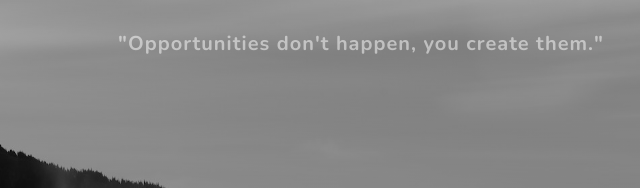
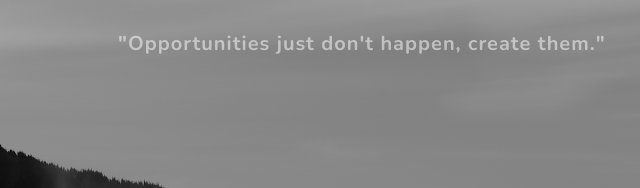
Before and after one commit to mgr2040/MR, a plain HTML site: page index.html in a window 1280 px wide. Shown: the top 188 px of the page, 0-640 px from the left. Drawn offline with nearby package versions, Linux system fonts and the light colour scheme.

Commit message:
index.html

```diff
--- a/index.html
+++ b/index.html
@@ -19,7 +19,7 @@
         <!-- Navigation-->
         <nav class="navbar navbar-expand-lg navbar-light fixed-top" id="mainNav">
             <div class="container px-4 px-lg-5">
-                <a class="navbar-brand" href="#page-top">"Opportunities don't happen, you create them."</a>
+                <a class="navbar-brand" href="#page-top">"Opportunities just don't happen, create them."</a>
                 <button class="navbar-toggler navbar-toggler-right" type="button" data-bs-toggle="collapse" data-bs-target="#navbarResponsive" aria-controls="navbarResponsive" aria-expanded="false" aria-label="Toggle navigation">
                     Menu
                     <i class="fas fa-bars"></i>
```
